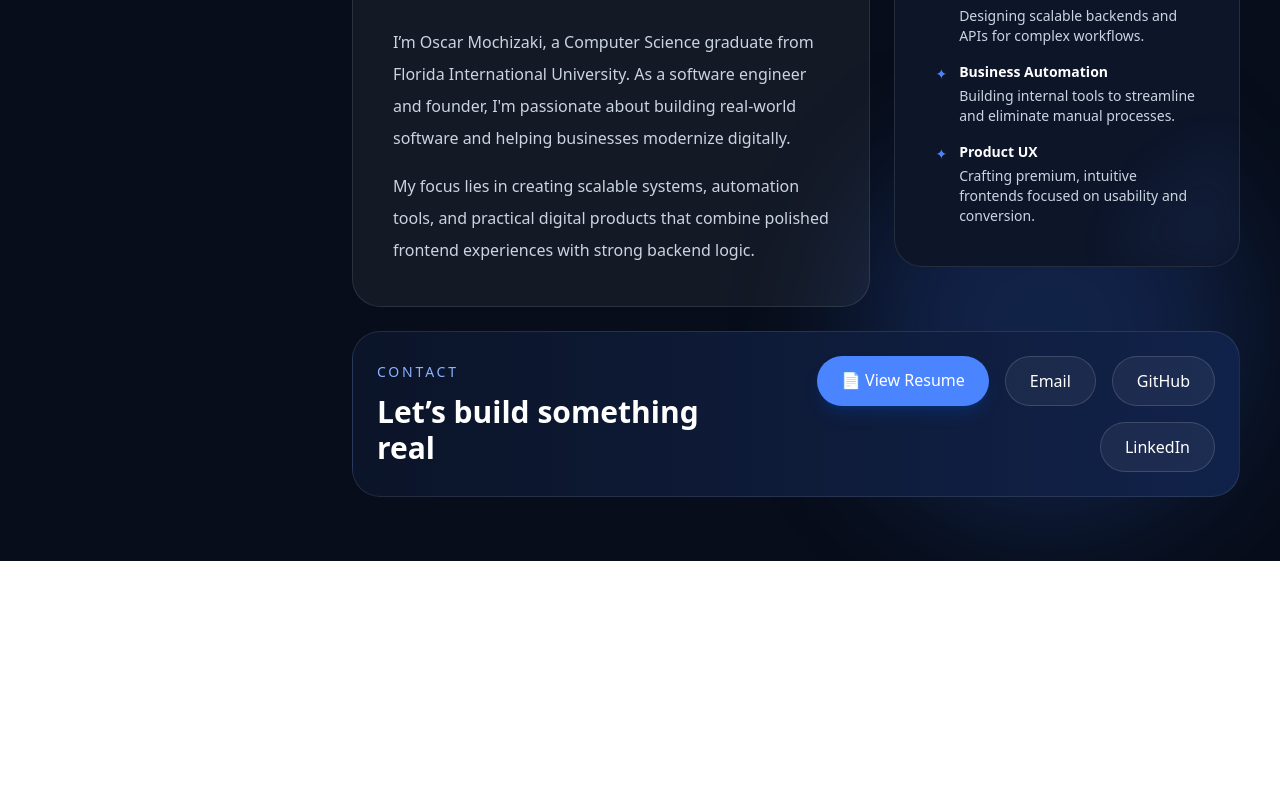
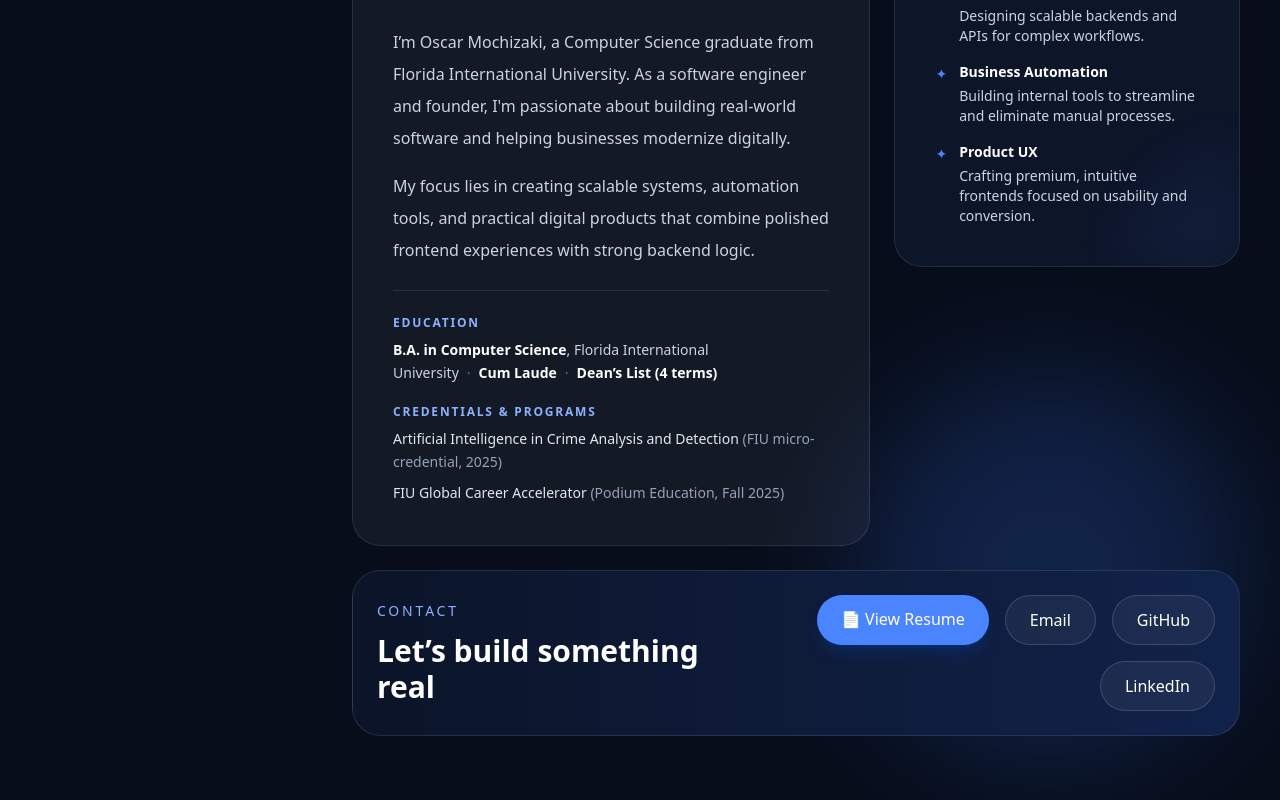
Before and after one commit to oymg81/oscarmochizaki-portfolio, a React (Vite) app: page / in a window 1280 px wide. Shown: the part 2937-3737 px from the top of the page. Before the commit the page ends 3498 px from the top, so only its background shows below. Built offline with nearby package versions, Linux system fonts and the light colour scheme; the HTML template or start-up script is replaced by a standard one.

Commit message:
feat(portfolio): update credentials hierarchy and resume

```diff
--- a/src/App.jsx
+++ b/src/App.jsx
@@ -35,7 +35,7 @@ export default function OscarMochizakiPortfolio() {
   };
 
   const t = translations[lang];
-  const resumeLink = "/resume/OMochizaki.pdf";
+  const resumeLink = "/resume/Oscar_Mochizaki_Resume.pdf";
   const linkedinLink = "https://www.linkedin.com/in/oscarmochizaki/";
   const githubLink = "https://github.com/oymg81";
   const emailLink = "mailto:oscar@codingsoft.tech";
@@ -372,6 +372,36 @@ export default function OscarMochizakiPortfolio() {
               <h2 className="text-3xl font-bold">{t.about.title}</h2>
               <p className="mt-5 leading-8 text-slate-300">{t.about.desc1}</p>
               <p className="mt-4 leading-8 text-slate-300">{t.about.desc2}</p>
+
+              <div className="mt-6 pt-6 border-t border-white/10 space-y-5 text-sm text-slate-300">
+                <div>
+                  <h3 className="text-xs font-semibold uppercase tracking-[0.15em] text-[#8CB2FF] mb-2">
+                    {t.about.educationTitle}
+                  </h3>
+                  <p className="leading-relaxed">
+                    <strong className="font-semibold text-white">{t.about.education.degree}</strong>
+                    <span>, {t.about.education.institution}</span>
+                    <span className="mx-2 text-slate-500">·</span>
+                    <strong className="font-semibold text-white">{t.about.education.honors}</strong>
+                    <span className="mx-2 text-slate-500">·</span>
+                    <strong className="font-semibold text-white">{t.about.education.deansList}</strong>
+                  </p>
+                </div>
+
+                <div>
+                  <h3 className="text-xs font-semibold uppercase tracking-[0.15em] text-[#8CB2FF] mb-2">
+                    {t.about.credentialsTitle}
+                  </h3>
+                  <ul className="space-y-2">
+                    {t.about.credentials.map((cred, idx) => (
+                      <li key={idx} className="leading-relaxed">
+                        <span className="text-slate-200">{cred.name}</span>{' '}
+                        <span className="text-slate-400">({cred.detail})</span>
+                      </li>
+                    ))}
+                  </ul>
+                </div>
+              </div>
             </div>
 
             <div className="rounded-[28px] border border-white/10 bg-[#0D1529] p-8 lg:p-10 flex flex-col relative overflow-hidden">
--- a/src/translations.js
+++ b/src/translations.js
@@ -92,6 +92,24 @@ export const translations = {
       title: "About Me",
       desc1: "I’m Oscar Mochizaki, a Computer Science graduate from Florida International University. As a software engineer and founder, I'm passionate about building real-world software and helping businesses modernize digitally.",
       desc2: "My focus lies in creating scalable systems, automation tools, and practical digital products that combine polished frontend experiences with strong backend logic.",
+      educationTitle: "Education",
+      education: {
+        degree: "B.A. in Computer Science",
+        institution: "Florida International University",
+        honors: "Cum Laude",
+        deansList: "Dean’s List (4 terms)",
+      },
+      credentialsTitle: "Credentials & Programs",
+      credentials: [
+        {
+          name: "Artificial Intelligence in Crime Analysis and Detection",
+          detail: "FIU micro-credential, 2025",
+        },
+        {
+          name: "FIU Global Career Accelerator",
+          detail: "Podium Education, Fall 2025",
+        },
+      ],
       coreTag: "Core Competencies",
       sysArch: "Systems Architecture",
       sysArchDesc: "Designing scalable backends and APIs for complex workflows.",
@@ -218,6 +236,24 @@ export const translations = {
       title: "Sobre Mí",
       desc1: "Soy Oscar Mochizaki, graduado en Ciencias de la Computación de la Universidad Internacional de Florida. Como ingeniero de software y fundador, me apasiona construir software del mundo real y ayudar a los negocios a modernizarse digitalmente.",
       desc2: "Mi enfoque radica en crear sistemas escalables, herramientas de automatización y productos digitales prácticos que combinan una experiencia visual pulida con una lógica backend sólida.",
+      educationTitle: "Educación",
+      education: {
+        degree: "B.A. en Ciencias de la Computación",
+        institution: "Florida International University",
+        honors: "Cum Laude",
+        deansList: "Dean’s List (4 semestres)",
+      },
+      credentialsTitle: "Credenciales y Programas",
+      credentials: [
+        {
+          name: "Artificial Intelligence in Crime Analysis and Detection",
+          detail: "Microcredencial de FIU, 2025",
+        },
+        {
+          name: "FIU Global Career Accelerator",
+          detail: "Podium Education, otoño de 2025",
+        },
+      ],
       coreTag: "Competencias Principales",
       sysArch: "Arquitectura de Sistemas",
       sysArchDesc: "Diseño de backends escalables y APIs para flujos de trabajo complejos.",
```
Also changed, not shown: 2 other files (tests, documents, lock files or other folders).
